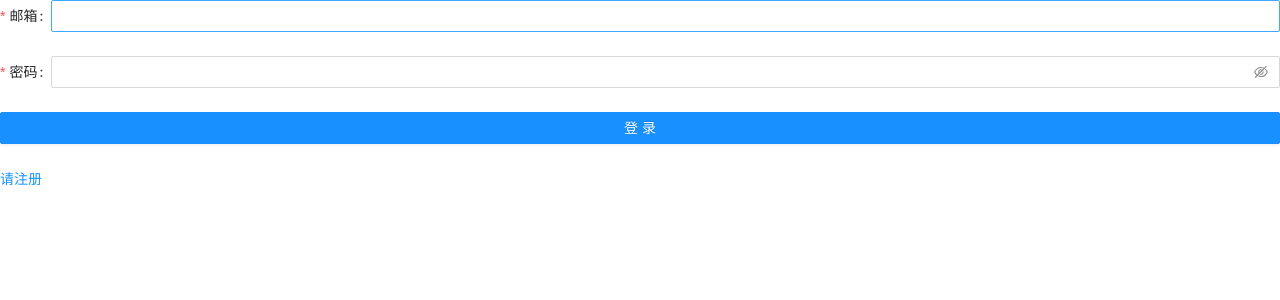
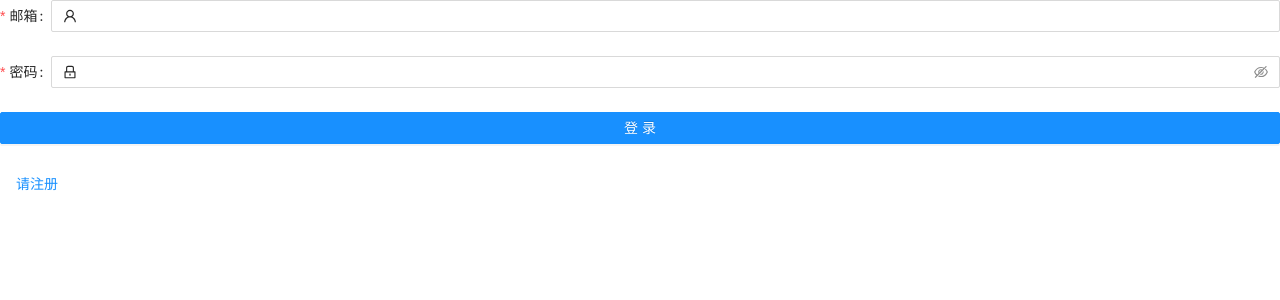
Before and after one commit to sinsong/-school-peixun-frontend, a React (Create React App) app: page / in a window 1280 px wide. Shown: the top 300 px of the page. Built offline with nearby package versions, Linux system fonts and the light colour scheme.

Commit message:
页面调整，加入图标

```diff
--- a/src/pages/authentication/components/Login.jsx
+++ b/src/pages/authentication/components/Login.jsx
@@ -1,5 +1,6 @@
 import { useAuth } from "../../../context/auth-context"
 import { Button, Form, Input } from "antd"
+import { UserOutlined, LockOutlined } from "@ant-design/icons"
 
 export const Login = () => {
   const { login } = useAuth();
@@ -15,7 +16,7 @@ export const Login = () => {
           message: "请输入您的邮箱"
         }
       ]}>
-        <Input />
+        <Input prefix={<UserOutlined />} />
       </Form.Item>
       <Form.Item label="密码：" name="password" rules={[
         {
@@ -23,7 +24,7 @@ export const Login = () => {
           message: "请输入您的密码"
         }
       ]}>
-        <Input.Password />
+        <Input.Password prefix={<LockOutlined />} />
       </Form.Item>
       <Form.Item>
         <Button style={{width: "100%"}} type={"primary"} htmlType={"submit"}>登录</Button>
--- a/src/pages/authentication/components/Register.jsx
+++ b/src/pages/authentication/components/Register.jsx
@@ -1,5 +1,8 @@
 import { useAuth } from "../../../context/auth-context"
 import { Button, Form, Input } from "antd"
+import { UserOutlined, LockOutlined } from "@ant-design/icons"
+
+const Item = Form.Item // 用来缩写
 
 export const Register = () => {
   const { register } = useAuth()
@@ -19,7 +22,7 @@ export const Register = () => {
           message: "请输入合法的邮箱"
         }
       ]}>
-        <Input />
+        <Input prefix={<UserOutlined />} />
       </Form.Item>
       <Form.Item label="密码" name="password" rules={[
         {
@@ -27,7 +30,7 @@ export const Register = () => {
           message: "请输入密码"
         }
       ]}>
-        <Input.Password />
+        <Input.Password prefix={<LockOutlined />} />
       </Form.Item>
       <Form.Item>
         <Button style={{width: "100%"}} type={"primary"} htmlType={"submit"}>注册</Button>
--- a/src/pages/authentication/index.jsx
+++ b/src/pages/authentication/index.jsx
@@ -1,6 +1,7 @@
 import { useState } from "react";
 import { Login } from "./components/Login"
 import { Register } from "./components/Register"
+import { Button } from "antd"
 
 const Authentication = () => {
     const [isRegister, setIsRegister] = useState(false);
@@ -10,9 +11,9 @@ const Authentication = () => {
             {
                 isRegister ? <Register /> : <Login />
             }
-            <a onClick={ () => { setIsRegister(!isRegister) } }>
+            <Button type="link" onClick={() => {setIsRegister(!isRegister)}}>
                 { !isRegister ? "请注册" : "请登录" }
-            </a>
+            </Button>
         </div>
     )
 }
```
